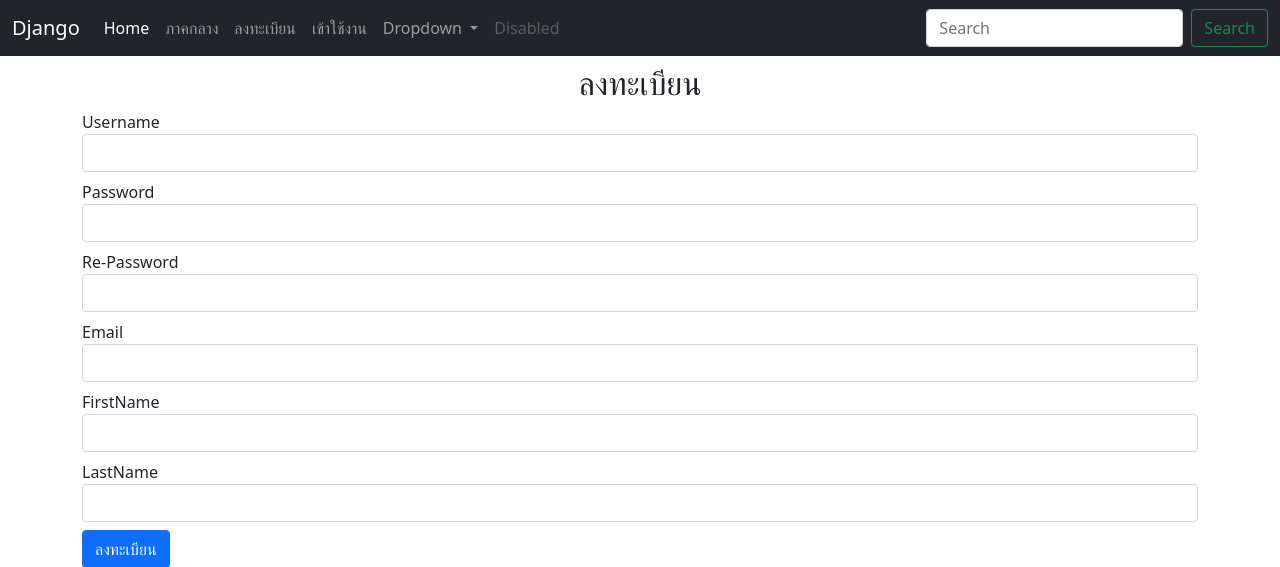
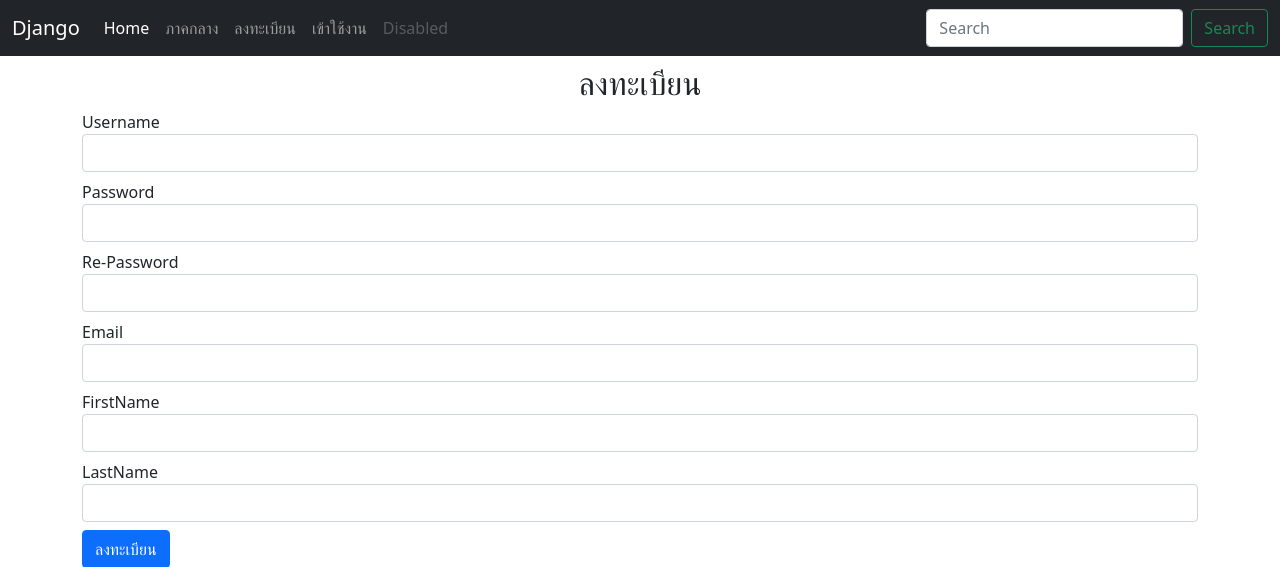
Before and after one commit to honnage/Django_Djangobasic, a Django app: page /createForm in a window 1280 px wide. Shown: the top 567 px of the page. Run offline with Django 3.2, Linux system fonts and the light colour scheme.

Commit message:
Check status

```diff
--- a/templates/layout.html
+++ b/templates/layout.html
@@ -23,17 +23,23 @@
               <li class="nav-item">
                 <a class="nav-link" href="/page1">ภาคกลาง</a>
               </li>
+
+              {% if user.is_authenticated %}
+              <li class="nav-item">
+                <a class="nav-link" href="">สวัสดี , {{user.first_name}}</a>
+              </li>
+              <li class="nav-item">
+                <a class="nav-link" href="">ออกจากระบบ</a>
+              </li>
+              {% else %}
               <li class="nav-item">
                 <a class="nav-link" href="/createForm">ลงทะเบียน</a>
               </li>
               <li class="nav-item">
                 <a class="nav-link" href="/loginForm">เข้าใช้งาน</a>
               </li>
-              <li class="nav-item dropdown">
-                <a class="nav-link dropdown-toggle" href="#" id="navbarDropdown" role="button" data-bs-toggle="dropdown" aria-expanded="false">
-                  Dropdown
-                </a>
-              </li>
+              {% endif %}
+
               <li class="nav-item">
                 <a class="nav-link disabled" href="#" tabindex="-1" aria-disabled="true">Disabled</a>
               </li>
```
